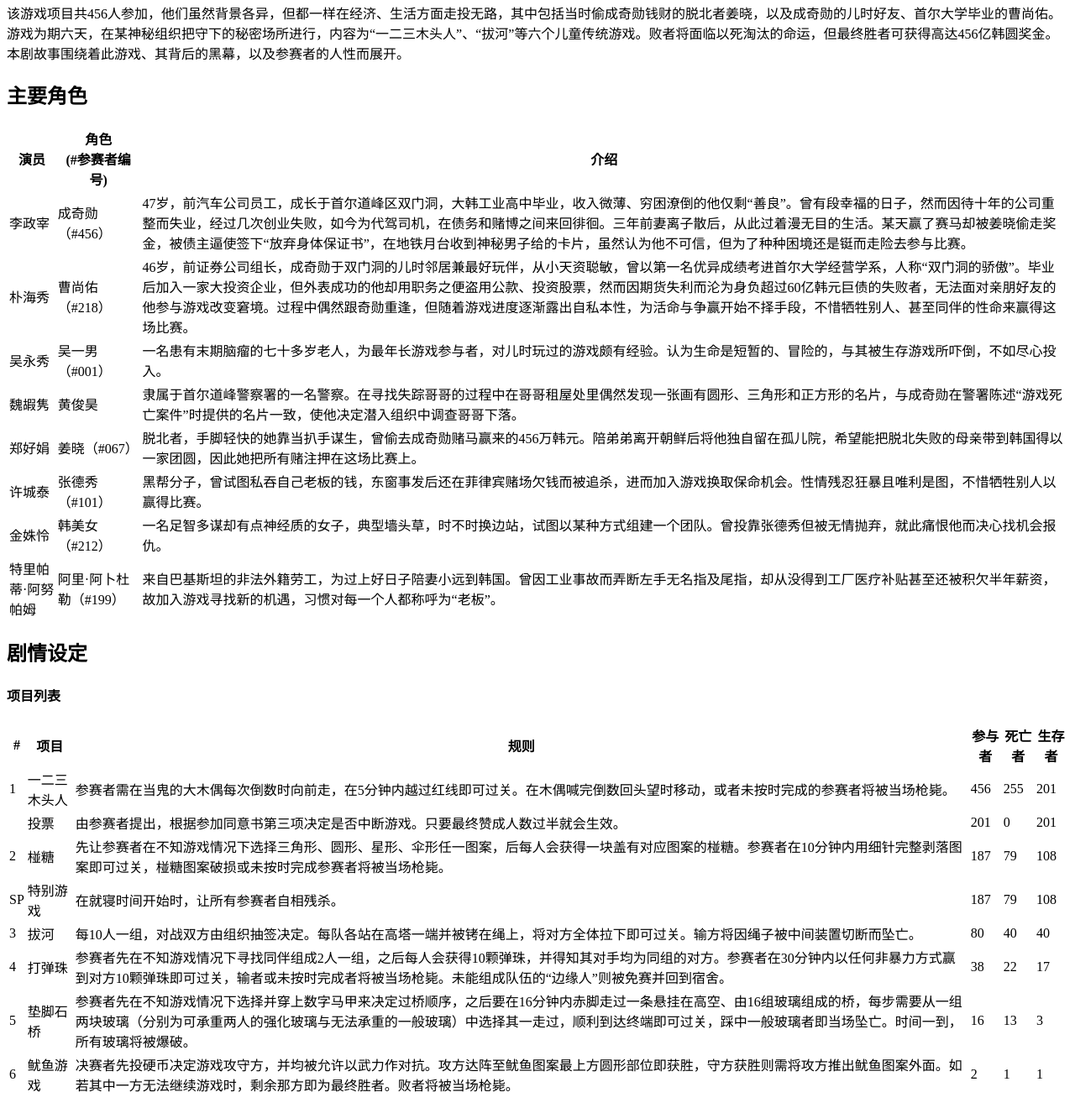
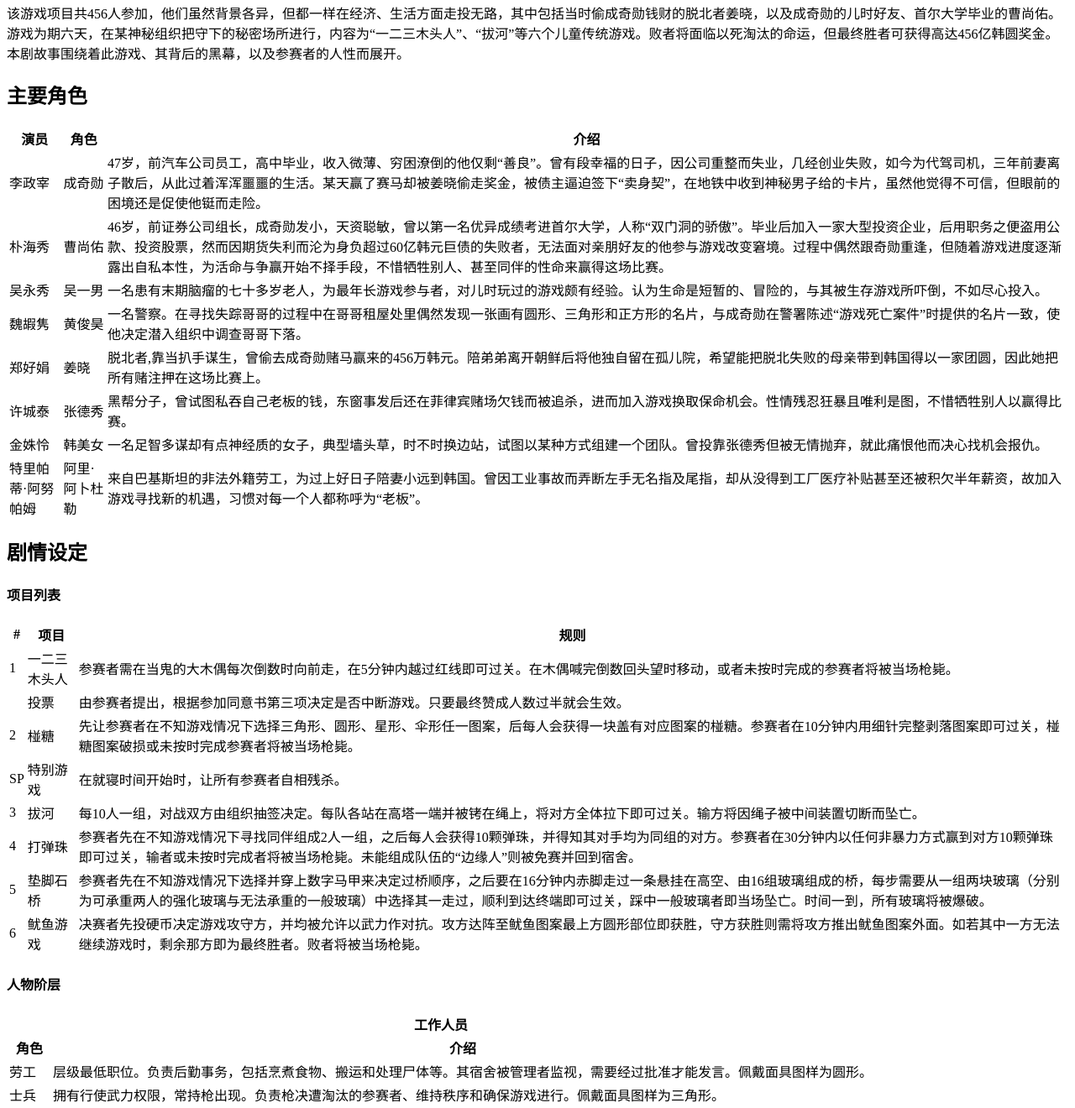
Before and after one commit to Grey-1011/SquidGame, a plain HTML site: page index.html in a window 1280 px wide. Shown: the part 521-1841 px from the top of the page at 84% size. Drawn offline with Linux system fonts and the light colour scheme.

Commit message:
更新 index.html

```diff
--- a/index.html
+++ b/index.html
@@ -50,52 +50,54 @@
         <thead>
             <tr>
                 <th>演员</th>
-                <th>角色<br>(#参赛者编号)</th>
+                <th>角色</th>
                 <th>介绍</th>
             </tr>
         </thead>
         <tbody>
             <tr>
                 <td>李政宰</td>
-                <td>成奇勋（#456）</td>
-                <td>47岁，前汽车公司员工，成长于首尔道峰区双门洞，大韩工业高中毕业，收入微薄、穷困潦倒的他仅剩“善良”。曾有段幸福的日子，然而因待十年的公司重整而失业，经过几次创业失败，如今为代驾司机，在债务和赌博之间来回徘徊。三年前妻离子散后，从此过着漫无目的生活。某天赢了赛马却被姜晓偷走奖金，被债主逼使签下“放弃身体保证书”，在地铁月台收到神秘男子给的卡片，虽然认为他不可信，但为了种种困境还是铤而走险去参与比赛。
+                <td>成奇勋</td>
+                <td>
+                    47岁，前汽车公司员工，高中毕业，收入微薄、穷困潦倒的他仅剩“善良”。曾有段幸福的日子，因公司重整而失业，几经创业失败，如今为代驾司机，三年前妻离子散后，从此过着浑浑噩噩的生活。某天赢了赛马却被姜晓偷走奖金，被债主逼迫签下“卖身契”，在地铁中收到神秘男子给的卡片，虽然他觉得不可信，但眼前的困境还是促使他铤而走险。
                 </td>
             </tr>
             <tr>
                 <td>朴海秀</td>
-                <td>曹尚佑（#218）</td>
-                <td>46岁，前证券公司组长，成奇勋于双门洞的儿时邻居兼最好玩伴，从小天资聪敏，曾以第一名优异成绩考进首尔大学经营学系，人称“双门洞的骄傲”。毕业后加入一家大投资企业，但外表成功的他却用职务之便盗用公款、投资股票，然而因期货失利而沦为身负超过60亿韩元巨债的失败者，无法面对亲朋好友的他参与游戏改变窘境。过程中偶然跟奇勋重逢，但随着游戏进度逐渐露出自私本性，为活命与争赢开始不择手段，不惜牺牲别人、甚至同伴的性命来赢得这场比赛。
+                <td>曹尚佑</td>
+                <td>
+                    46岁，前证券公司组长，成奇勋发小，天资聪敏，曾以第一名优异成绩考进首尔大学，人称“双门洞的骄傲”。毕业后加入一家大型投资企业，后用职务之便盗用公款、投资股票，然而因期货失利而沦为身负超过60亿韩元巨债的失败者，无法面对亲朋好友的他参与游戏改变窘境。过程中偶然跟奇勋重逢，但随着游戏进度逐渐露出自私本性，为活命与争赢开始不择手段，不惜牺牲别人、甚至同伴的性命来赢得这场比赛。
                 </td>
             </tr>
             <tr>
                 <td>吴永秀</td>
-                <td>吴一男（#001）</td>
+                <td>吴一男</td>
                 <td> 一名患有末期脑瘤的七十多岁老人，为最年长游戏参与者，对儿时玩过的游戏颇有经验。认为生命是短暂的、冒险的，与其被生存游戏所吓倒，不如尽心投入。</td>
             </tr>
             <tr>
                 <td>魏嘏隽</td>
                 <td>黄俊昊</td>
-                <td> 隶属于首尔道峰警察署的一名警察。在寻找失踪哥哥的过程中在哥哥租屋处里偶然发现一张画有圆形、三角形和正方形的名片，与成奇勋在警署陈述“游戏死亡案件”时提供的名片一致，使他决定潜入组织中调查哥哥下落。
+                <td> 一名警察。在寻找失踪哥哥的过程中在哥哥租屋处里偶然发现一张画有圆形、三角形和正方形的名片，与成奇勋在警署陈述“游戏死亡案件”时提供的名片一致，使他决定潜入组织中调查哥哥下落。
                 </td>
             </tr>
             <tr>
                 <td>郑好娟</td>
-                <td>姜晓（#067）</td>
-                <td> 脱北者，手脚轻快的她靠当扒手谋生，曾偷去成奇勋赌马赢来的456万韩元。陪弟弟离开朝鲜后将他独自留在孤儿院，希望能把脱北失败的母亲带到韩国得以一家团圆，因此她把所有赌注押在这场比赛上。</td>
+                <td>姜晓</td>
+                <td>脱北者,靠当扒手谋生，曾偷去成奇勋赌马赢来的456万韩元。陪弟弟离开朝鲜后将他独自留在孤儿院，希望能把脱北失败的母亲带到韩国得以一家团圆，因此她把所有赌注押在这场比赛上。</td>
             </tr>
             <tr>
                 <td>许城泰</td>
-                <td>张德秀（#101）</td>
+                <td>张德秀</td>
                 <td> 黑帮分子，曾试图私吞自己老板的钱，东窗事发后还在菲律宾赌场欠钱而被追杀，进而加入游戏换取保命机会。性情残忍狂暴且唯利是图，不惜牺牲别人以赢得比赛。</td>
             </tr>
             <tr>
                 <td>金姝怜</td>
-                <td>韩美女（#212）</td>
+                <td>韩美女</td>
                 <td> 一名足智多谋却有点神经质的女子，典型墙头草，时不时换边站，试图以某种方式组建一个团队。曾投靠张德秀但被无情抛弃，就此痛恨他而决心找机会报仇。</td>
             </tr>
             <tr>
                 <td>特里帕蒂·阿努帕姆</td>
-                <td>阿里·阿卜杜勒（#199）</td>
+                <td>阿里·阿卜杜勒</td>
                 <td> 来自巴基斯坦的非法外籍劳工，为过上好日子陪妻小远到韩国。曾因工业事故而弄断左手无名指及尾指，却从没得到工厂医疗补贴甚至还被积欠半年薪资，故加入游戏寻找新的机遇，习惯对每一个人都称呼为“老板”。
                 </td>
             </tr>
@@ -113,9 +115,6 @@
                 <th>#</th>
                 <th>项目</th>
                 <th>规则</th>
-                <th>参与者</th>
-                <th>死亡者</th>
-                <th>生存者</th>
             </tr>
         </thead>
         <tbody>
@@ -123,17 +122,11 @@
                 <td>1</td>
                 <td> 一二三木头人</td>
                 <td> 参赛者需在当鬼的大木偶每次倒数时向前走，在5分钟内越过红线即可过关。在木偶喊完倒数回头望时移动，或者未按时完成的参赛者将被当场枪毙。</td>
-                <td> 456</td>
-                <td> 255 </td>
-                <td>201</td>
             </tr>
             <tr>
                 <td></td>
                 <td>投票 </td>
                 <td>由参赛者提出，根据参加同意书第三项决定是否中断游戏。只要最终赞成人数过半就会生效。</td>
-                <td>201</td>
-                <td>0</td>
-                <td>201</td>
             </tr>
             <tr>
                 <td>2</td>
@@ -141,25 +134,16 @@
                 <td>
                     先让参赛者在不知游戏情况下选择三角形、圆形、星形、伞形任一图案，后每人会获得一块盖有对应图案的椪糖。参赛者在10分钟内用细针完整剥落图案即可过关，椪糖图案破损或未按时完成参赛者将被当场枪毙。
                 </td>
-                <td>187</td>
-                <td>79</td>
-                <td>108</td>
             </tr>
             <tr>
                 <td>SP</td>
                 <td> 特别游戏</td>
-                <td> 在就寝时间开始时，让所有参赛者自相残杀。
-                <td>187</td>
-                <td>79</td>
-                <td>108</td>
+                <td> 在就寝时间开始时，让所有参赛者自相残杀。</td>
             </tr>
             <tr>
                 <td>3</td>
                 <td> 拔河</td>
                 <td> 每10人一组，对战双方由组织抽签决定。每队各站在高塔一端并被铐在绳上，将对方全体拉下即可过关。输方将因绳子被中间装置切断而坠亡。</td>
-                <td> 80</td>
-                <td> 40</td>
-                <td>40</td>
             </tr>
             <tr>
                 <td>4</td>
@@ -167,9 +151,6 @@
                 <td>
                     参赛者先在不知游戏情况下寻找同伴组成2人一组，之后每人会获得10颗弹珠，并得知其对手均为同组的对方。参赛者在30分钟内以任何非暴力方式赢到对方10颗弹珠即可过关，输者或未按时完成者将被当场枪毙。未能组成队伍的“边缘人”则被免赛并回到宿舍。
                 </td>
-                <td>38</td>
-                <td>22</td>
-                <td>17</td>
             </tr>
             <tr>
                 <td>5</td>
@@ -177,9 +158,6 @@
                 <td>
                     参赛者先在不知游戏情况下选择并穿上数字马甲来决定过桥顺序，之后要在16分钟内赤脚走过一条悬挂在高空、由16组玻璃组成的桥，每步需要从一组两块玻璃（分别为可承重两人的强化玻璃与无法承重的一般玻璃）中选择其一走过，顺利到达终端即可过关，踩中一般玻璃者即当场坠亡。时间一到，所有玻璃将被爆破。
                 </td>
-                <td>16</td>
-                <td>13</td>
-                <td>3</td>
             </tr>
             <tr>
                 <td>6</td>
@@ -187,9 +165,6 @@
                 <td>
                     决赛者先投硬币决定游戏攻守方，并均被允许以武力作对抗。攻方达阵至鱿鱼图案最上方圆形部位即获胜，守方获胜则需将攻方推出鱿鱼图案外面。如若其中一方无法继续游戏时，剩余那方即为最终胜者。败者将被当场枪毙。
                 </td>
-                <td>2 </td>
-                <td>1 </td>
-                <td>1</td>
             </tr>
         </tbody>
     </table>
@@ -246,7 +221,6 @@
                 <th>日期</th>
                 <th>奖项</th>
                 <th>入围者</th>
-                <th>结果</th>
             </tr>
         </thead>
         <tr>
@@ -254,67 +228,56 @@
             <td rowspan="2">2021年11月29日</td>
             <td> 突破剧集－长篇（40分钟以上）</td>
             <td>《鱿鱼游戏》</td>
-            <td> 获奖</td>
         </tr>
         <tr>
             <td>最佳新剧集演出</td>
             <td>李政宰 </td>
-            <td>提名</td>
         </tr>
         <tr>
             <td>人民选择奖</td>
             <td>2021年12月7日</td>
             <td> 2021年值得狂看电视节目</td>
             <td>《鱿鱼游戏》</td>
-            <td> 获奖 </td>
         </tr>
         <tr>
             <td>卫星奖</td>
             <td>2022年1月5日</td>
             <td>最佳电视剧－剧情类 </td>
             <td>《鱿鱼游戏》</td>
-            <td> 待定 </td>
         </tr>
         <tr>
             <td>美国电影学会</td>
             <td>2022年1月7日 </td>
             <td>美国电影学会特别奖（电视）</td>
             <td>《鱿鱼游戏》</td>
-            <td> 获奖 </td>
         </tr>
         <tr>
             <td rowspan="3">评论家选择电视奖</td>
             <td rowspan="3">2022年1月9日</td>
             <td> 最佳剧情类剧集 </td>
             <td>《鱿鱼游戏</td>
-            <td> 待定 </td>
         </tr>
         <tr>
             <td>剧情类剧集最佳男演员</td>
             <td>李政宰</td>
-            <td> 待定</td>
         </tr>
         <tr>
             <td>最佳外语剧集</td>
             <td>《鱿鱼游戏》</td>
-            <td> 待定</td>
         </tr>
         <tr>
             <td rowspan="3">金球奖</td>
             <td rowspan="3">2022年1月9日 </td>
             <td>最佳剧情类剧集 </td>
             <td>《鱿鱼游戏》</td>
-            <td> 待定 </td>
         </tr>
         <tr>
             <td>最佳电视男演员－剧情类 </td>
             <td>李政宰</td>
-            <td> 待定</td>
         </tr>
         <tr>
             <td>最佳男配角－电视类 </td>
             <td>吴永秀</td>
-            <td> 待定</td>
         </tr>
     </table>
     <h2 id="pictures">
```
